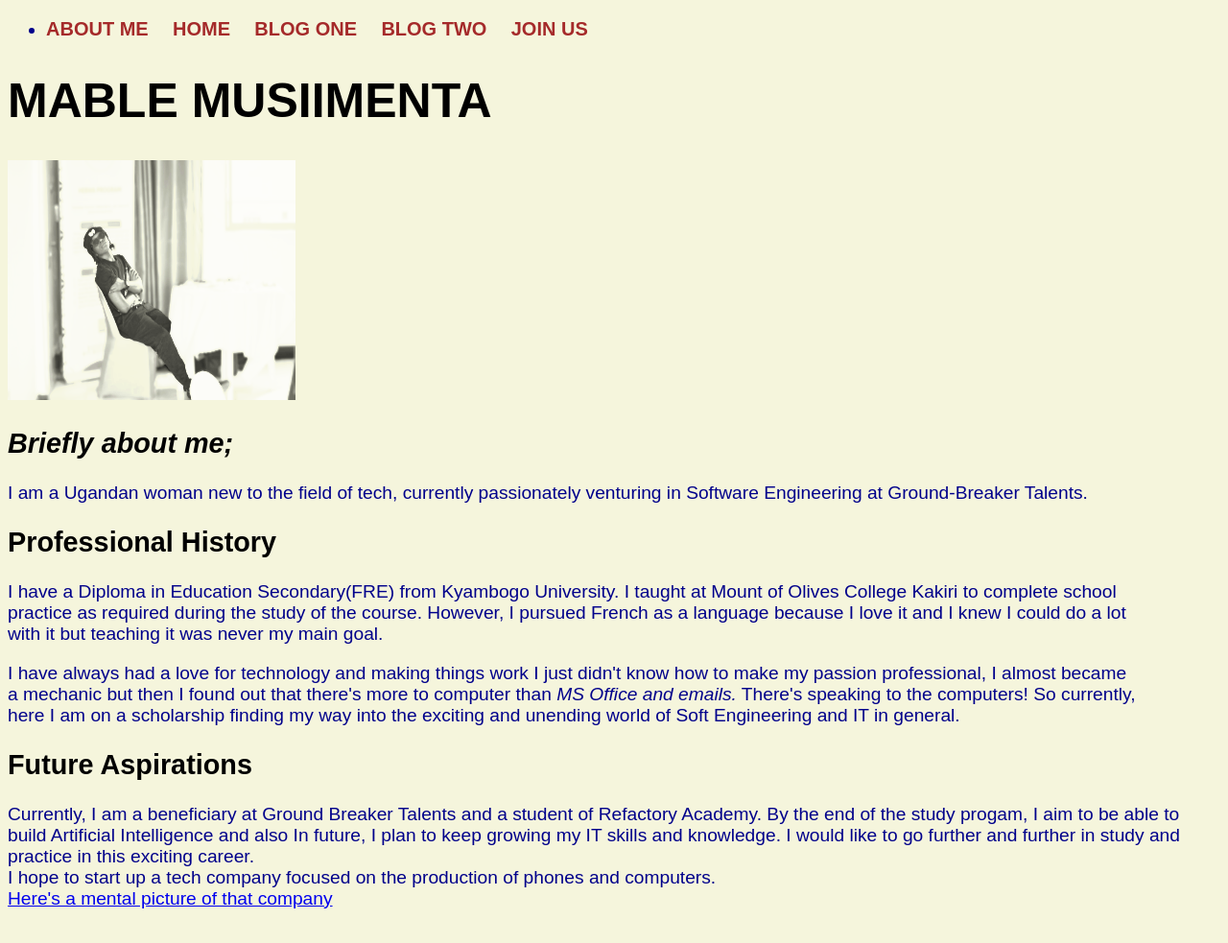
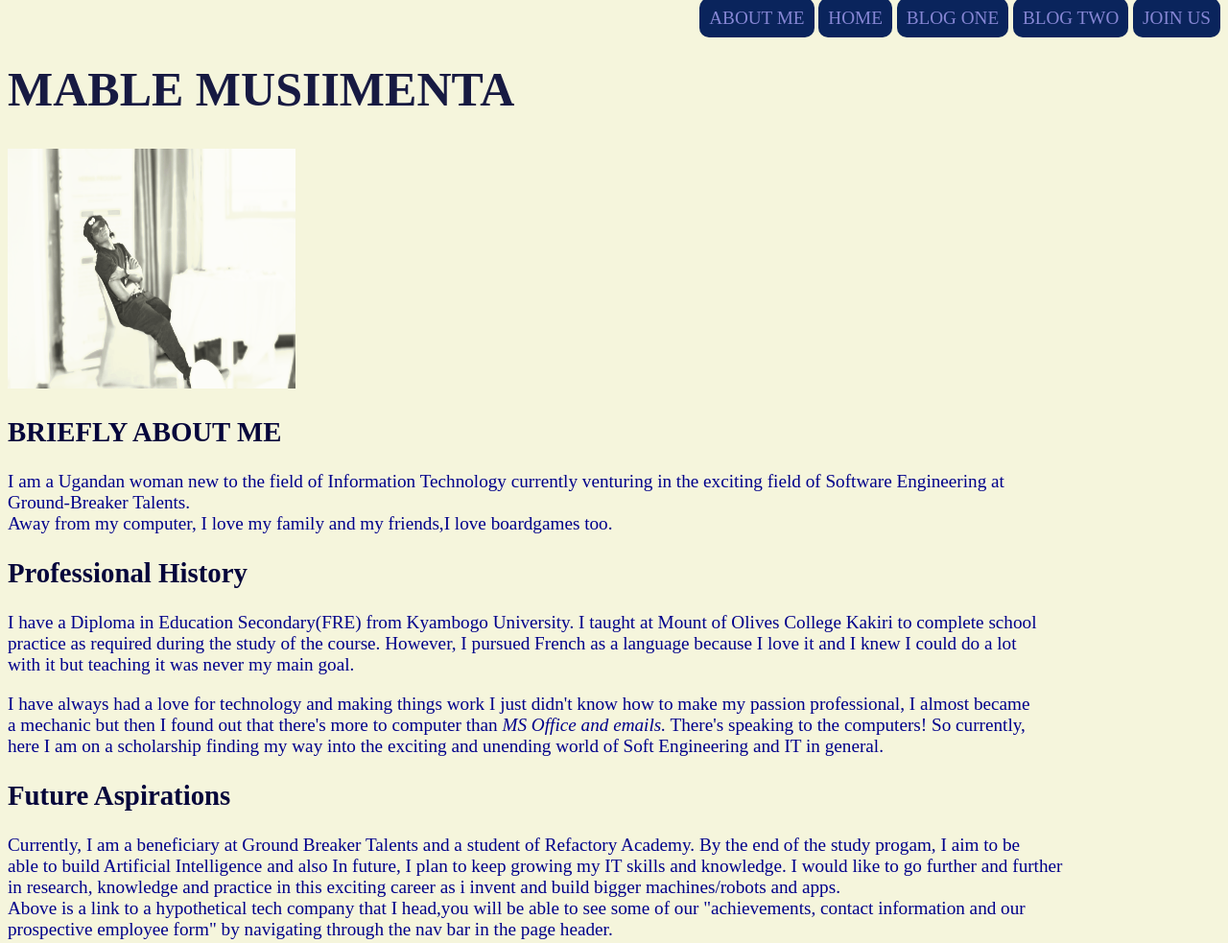
Before and after one commit to MableMusiiimenta/html-css-assignment, a plain HTML site: page index.html in a window 1280 px wide. Shown: the whole page at 96% size. Drawn offline with Linux system fonts and the light colour scheme.

Commit message:
added changes to css files in the nav bar links

```diff
--- a/Bobotek.css
+++ b/Bobotek.css
@@ -6,7 +6,7 @@ body {
     background-color: hwb(0 0% 98% / 0.992);
     color:darkblue;
     font-size:30px;
-    font-family: sans-serif;
+    font-family: times new roman;
     margin:0;
     padding:0;
     text-shadow: red;
@@ -43,18 +43,9 @@ section {
     backdrop-filter: blur(100px);
     opacity: 1;
 }
-.menu{
-  text-align: center;
+.navigation{
+  text-align: right;
 }
-li a{
-  gap: 20px;
-  margin-right: 20px;
-  font-size: 20px;
-  text-decoration: none;
-  color: brown;
-  font-weight: bolder;
-  padding: 5x;
-  margin-top:20px;
-  margin-bottom: 20px;
-}
-li a:hover{color:blue;}
+a {color:rgb(134, 134, 212); text-decoration: none; background-color: rgb(10, 36, 92); padding: 10px; border-radius: 10px;}
+a:hover {color:#fdfdf7; text-decoration: none;}
+a:active{color:white;}
--- a/achievement1.css
+++ b/achievement1.css
@@ -3,6 +3,7 @@ body {
     margin: 0;
     padding: 0;
     background-color: #f7f7f7;
+    font-family:times new roman;
   }
 
   header {
@@ -35,21 +36,9 @@ body {
     color: #555;
     line-height: 1.6;
   }
-  a{
-    text-decoration: none;
+  .navigation{
+    text-align: right;
   }
-  .menu{
-    text-align: center;
-  }
-  li a{
-    gap: 20px;
-    margin-right: 20px;
-    font-size: 20px;
-    text-decoration: none;
-    color: brown;
-    font-weight: bolder;
-    padding: 5x;
-    margin-top:20px;
-    margin-bottom: 20px;
-  }
-  li a:hover{color:blue;}
+  a {color:rgb(134, 134, 212); text-decoration: none; background-color: rgb(10, 36, 92); padding: 10px; border-radius: 10px;}
+  a:hover {color:#fdfdf7; text-decoration: none;}
+  a:active{color:white;}
--- a/achievement2.css
+++ b/achievement2.css
@@ -1,5 +1,5 @@
 body {
-    font-family: 'Arial', sans-serif;
+    font-family: times new roman;
     margin: 0;
     padding: 0;
     background-color: #f7f7f7;
@@ -42,18 +42,9 @@ body {
     color: #777;
     text-align: center;
   }
-  .menu{
-    text-align: center;
+  .navigation{
+    text-align: right;
   }
-  li a{
-    gap: 20px;
-    margin-right: 20px;
-    font-size: 20px;
-    text-decoration: none;
-    color: brown;
-    font-weight: bolder;
-    padding: 5x;
-    margin-top:20px;
-    margin-bottom: 20px;
-  }
-  li a:hover{color:blue;}
+  a {color:rgb(134, 134, 212); text-decoration: none; background-color: rgb(10, 36, 92); padding: 10px; border-radius: 10px;}
+  a:hover {color:#fdfdf7; text-decoration: none;}
+  a:active{color:white;}
--- a/form.css
+++ b/form.css
@@ -11,6 +11,7 @@
 body{
     font-size: 30px;
     align-items: center;
+    font-family:times new roman;
 }
 .style{
     color:aliceblue;
@@ -51,18 +52,9 @@ body{
 background-color: rgb(68, 68, 212);
 color:white;
 }
-.menu{
-    text-align: center;
+.navigation{
+    text-align: right;
   }
-  li a{
-    gap: 20px;
-    margin-right: 20px;
-    font-size: 20px;
-    text-decoration: none;
-    color: brown;
-    font-weight: bolder;
-    padding: 5x;
-    margin-top:20px;
-    margin-bottom: 20px;
-  }
-li a:hover{color:blue;}
+  a {color:rgb(134, 134, 212); text-decoration: none; background-color: rgb(10, 36, 92); padding: 10px;border-radius: 10px;}
+  a:hover {color:#fdfdf7; text-decoration: none;}
+  a:active{color:white;}
--- a/index.css
+++ b/index.css
@@ -4,28 +4,20 @@ body {
   font-family: sans-serif;
   color: darkblue;
   padding-right: 100;
+  font-family: times new roman;
 }
-.head {
+.navigation{
+  text-align: right;
+}
+a {color:rgb(134, 134, 212); text-decoration: none; background-color: rgb(10, 36, 92); padding: 10px; border-radius: 10px;}
+a:hover {color:#fdfdf7; text-decoration: none;}
+a:active{color:white;}
+h1{
   font-size: 50px;
-  color: black;
+  color: rgb(23, 26, 66);
 }
 img {
   mix-blend-mode: hard-light;
 }
-.menu {
-  text-align: center;
-}
-li a {
-  gap: 20px;
-  margin-right: 20px;
-  font-size: 20px;
-  text-decoration: none;
-  color: brown;
-  font-weight: bolder;
-  padding: 5x;
-  margin-top: 20px;
-  margin-bottom: 20px;
-}
-li a:hover {
-  color: blue;
-}
+
+h2{color: rgb(6, 6, 59);}
--- a/index.html
+++ b/index.html
@@ -7,32 +7,26 @@
     <link rel="stylesheet" href="index.css">
 </head>
 <body>
-    <div>
-        <nav>
-           <ul>
-             <li>
+          <div class="navigation">
+            <nav>
                <a href="index.html">ABOUT ME</a>
                <a href="Bobotek.html">HOME</a>
                <a href="achievement1.html">BLOG ONE</a>
                <a href="achievement2.html">BLOG TWO</a>
                <a href="form.html">JOIN US</a>
-             </li>
-           </ul>
            </nav>
-         </div>
+          </div>
 
-    <h1 class="head">MABLE MUSIIMENTA</h1>
+    <h1>MABLE MUSIIMENTA</h1>
     <p>
         <img src="/images/IMG-20230704-WA0109.jpg" alt="Mable Musiimenta" width="300px" height="250px">
-        <h2 style="color: black;"><i>Briefly about me;</i></h2>
-        <p>I am a Ugandan woman new to the field of tech, currently passionately venturing in Software Engineering at Ground-Breaker Talents.</p>
-        <h2 style="color:black;">Professional History</h2>
+        <h2>BRIEFLY ABOUT ME</h2>
+        <p>I am a Ugandan woman new to the field of Information Technology currently venturing in the exciting field of Software Engineering at<br>Ground-Breaker Talents.<br> Away from my computer, I love my family and my friends,I love boardgames too.</p>
+        <h2>Professional History</h2>
         <p>I have a Diploma in Education Secondary(FRE) from Kyambogo University.  I taught at Mount of Olives College Kakiri to complete school<br> practice as required during the study of the course. However, I pursued French as a language because I love it and I knew I could do a lot<br>with it but teaching it was never my main goal.</p>
         <p>I have always had a love for technology and making things work I just didn't know how to make my passion professional, I almost became<br> a mechanic but then I found out that there's more to computer than <i>MS Office and emails.</i> There's speaking to the computers! So currently,<br>here I am on a scholarship finding my way into the exciting and unending world of Soft Engineering and IT in general.</p>
-        <h2 style="color: black;">Future Aspirations</h2>
-        <p>Currently, I am a beneficiary at Ground Breaker Talents and a student of Refactory Academy. By the end of the study progam, I aim to be able to build Artificial Intelligence and also In future, I plan to keep growing my IT skills and knowledge. I would like to go further and further in study and practice in this exciting career.<br>
-        I hope to start up a tech company focused on the production of phones and computers.<br>
-        <a href="Bobotek.html" target="_blank">Here's a mental picture of that company</a></p>
+        <h2>Future Aspirations</h2>
+        <p>Currently, I am a beneficiary at Ground Breaker Talents and a student of Refactory Academy. By the end of the study progam, I aim to be<br>able to build Artificial Intelligence and also In future, I plan to keep growing my IT skills and knowledge. I would like to go further and further<br>in research, knowledge and practice in this exciting career as i invent and build bigger machines/robots and apps.<br>Above is a link to a hypothetical tech company that I head,you will be able to see some of our "achievements, contact information and our<br>prospective employee form" by navigating through the nav bar in the page header.
     </p>
 
 </body>
```
Also changed, not shown: Bobotek.html (+1 -5 lines), achievement1.html (+2 -5 lines), achievement2.html (+1 -5 lines), classes-and-ids.html (deleted, +0 -11 lines), form.html (+2 -6 lines).
